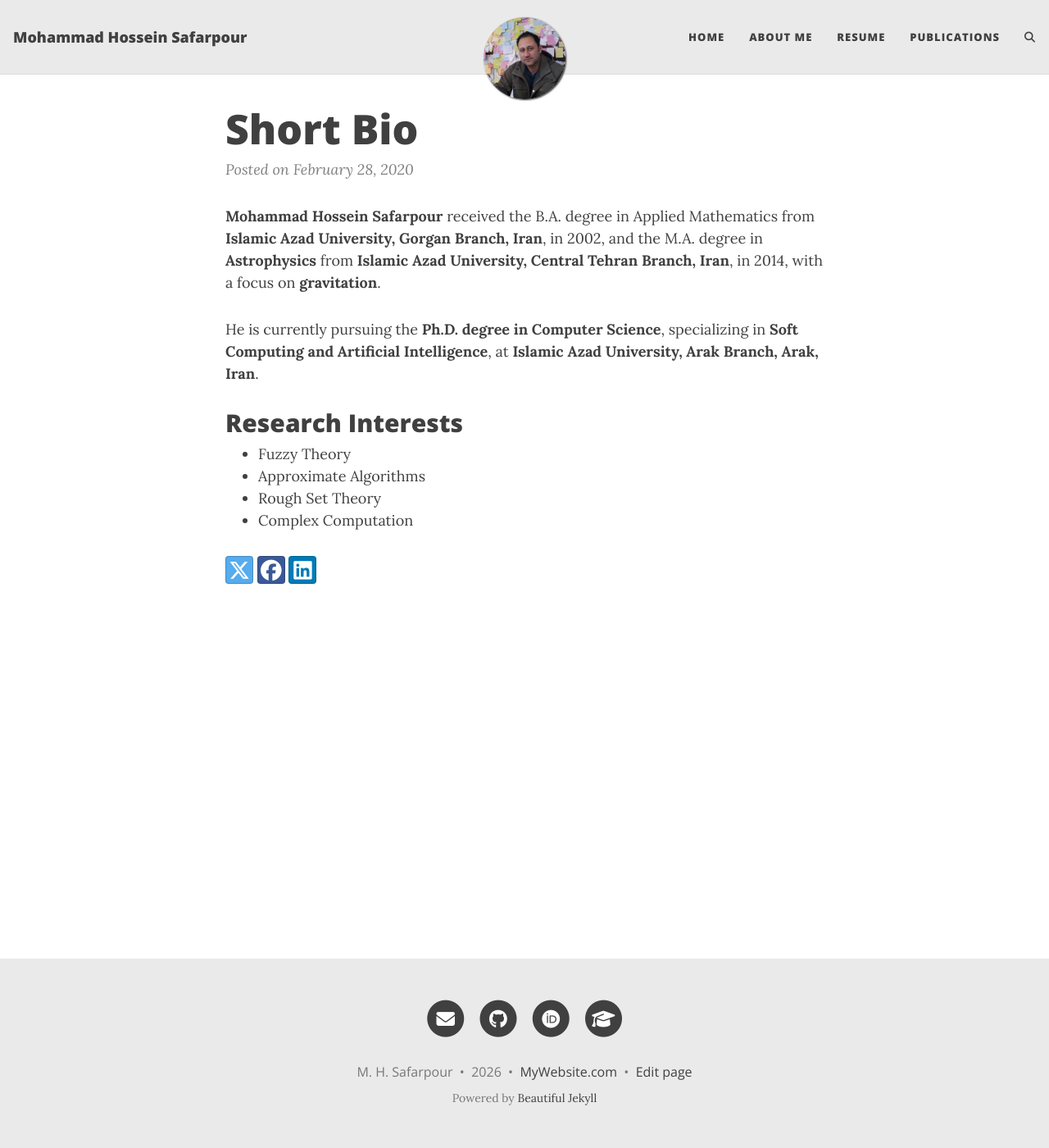
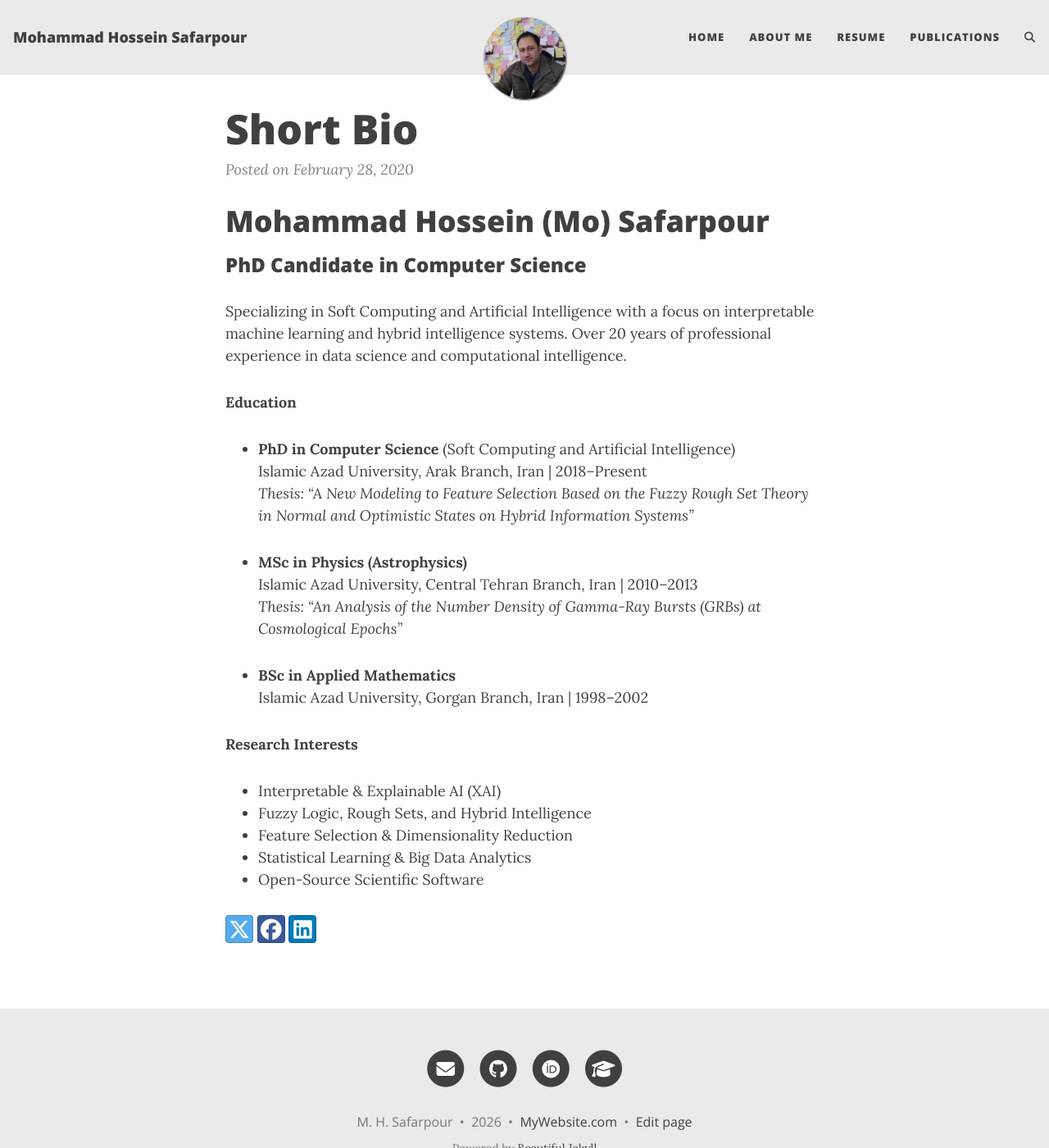
Before and after one commit to safarpour-mh/safarpour-mh.github.io, a Jekyll site: the page built from _posts/2020-02-28-sample-markdown.md, in a window 1280 px wide and 1400 px high. Shown: the whole window at 82% size. Built offline with Jekyll 4.4.1, drawn with Linux system fonts in a browser that asks for light colours; comment, search, counter and statistics services are not loaded.

Commit message:
Update 2020-02-28-sample-markdown.md

```diff
--- a/_posts/2020-02-28-sample-markdown.md
+++ b/_posts/2020-02-28-sample-markdown.md
@@ -1,14 +1,27 @@
 ---
 title: Short Bio
 ---
+# Mohammad Hossein (Mo) Safarpour
+### PhD Candidate in Computer Science
 
-**Mohammad Hossein Safarpour** received the B.A. degree in Applied Mathematics from **Islamic Azad University, Gorgan Branch, Iran**, in 2002, and the M.A. degree in **Astrophysics** from **Islamic Azad University, Central Tehran Branch, Iran**, in 2014, with a focus on **gravitation**.
+Specializing in Soft Computing and Artificial Intelligence with a focus on interpretable machine learning and hybrid intelligence systems. Over 20 years of professional experience in data science and computational intelligence.
 
-He is currently pursuing the **Ph.D. degree in Computer Science**, specializing in **Soft Computing and Artificial Intelligence**, at **Islamic Azad University, Arak Branch, Arak, Iran**.
+**Education**
 
-## Research Interests
+*   **PhD in Computer Science** (Soft Computing and Artificial Intelligence)
+    Islamic Azad University, Arak Branch, Iran | 2018–Present
+    *Thesis: "A New Modeling to Feature Selection Based on the Fuzzy Rough Set Theory in Normal and Optimistic States on Hybrid Information Systems"*
 
-- Fuzzy Theory
-- Approximate Algorithms
-- Rough Set Theory
-- Complex Computation
+*   **MSc in Physics (Astrophysics)**
+    Islamic Azad University, Central Tehran Branch, Iran | 2010–2013
+    *Thesis: "An Analysis of the Number Density of Gamma-Ray Bursts (GRBs) at Cosmological Epochs"*
+
+*   **BSc in Applied Mathematics**
+    Islamic Azad University, Gorgan Branch, Iran | 1998–2002
+
+**Research Interests**
+*   Interpretable & Explainable AI (XAI)
+*   Fuzzy Logic, Rough Sets, and Hybrid Intelligence
+*   Feature Selection & Dimensionality Reduction
+*   Statistical Learning & Big Data Analytics
+*   Open-Source Scientific Software
```
